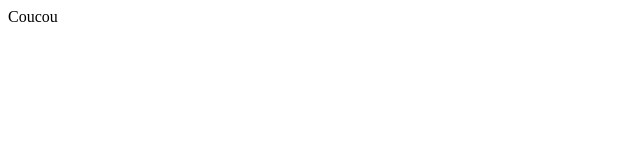
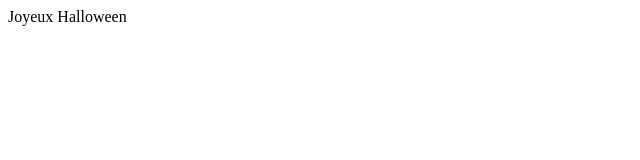
Before and after one commit to hugorss/Halloween-Git-Hub-n-3, a plain HTML site: page index.html in a window 1280 px wide. Shown: the full height of the page, 0-640 px from the left. Drawn offline with Linux system fonts and the light colour scheme.

Commit message:
Joyeux Halloween français

```diff
--- a/index.html
+++ b/index.html
@@ -7,6 +7,6 @@
     <title>Document</title>
 </head>
 <body>
-    Coucou
+   Joyeux Halloween
 </body>
 </html>
```
